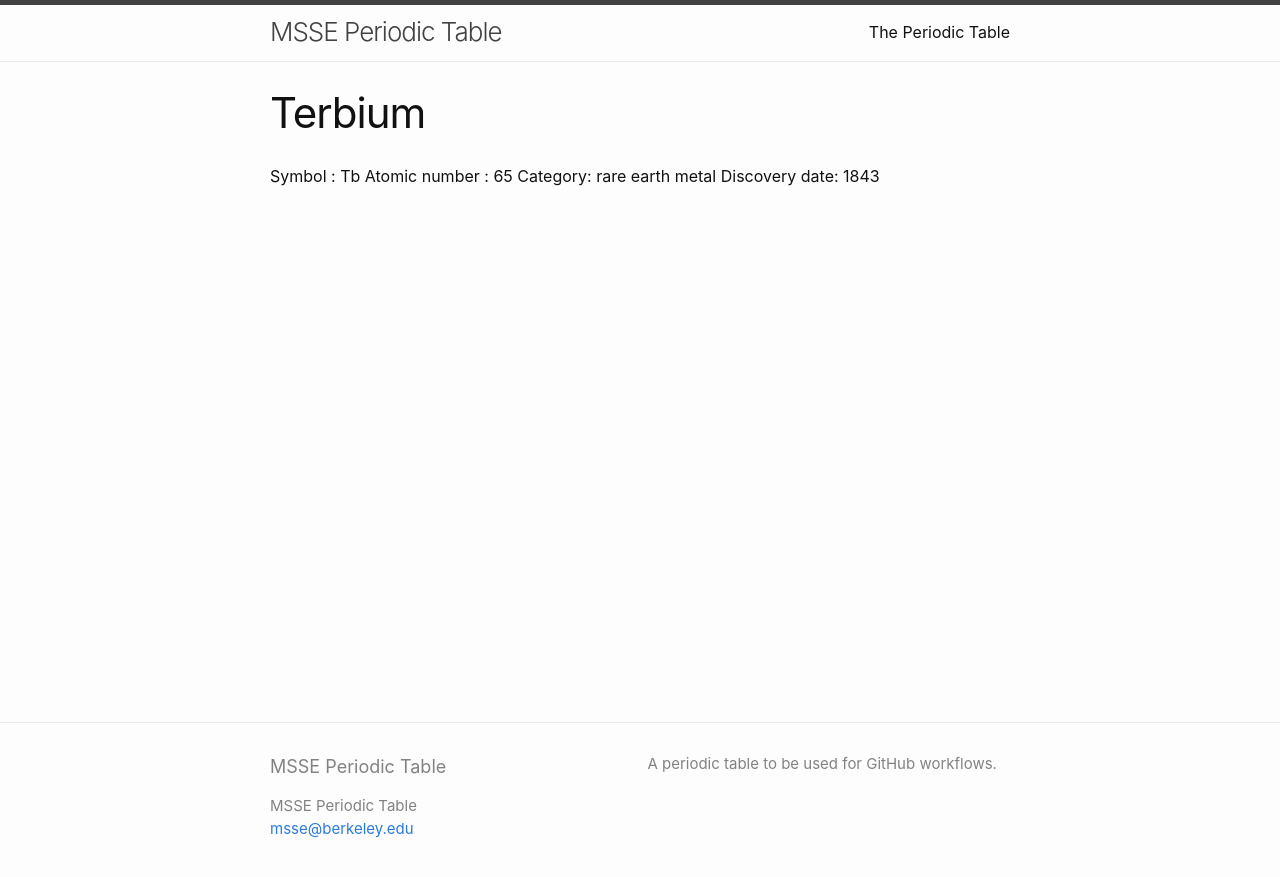
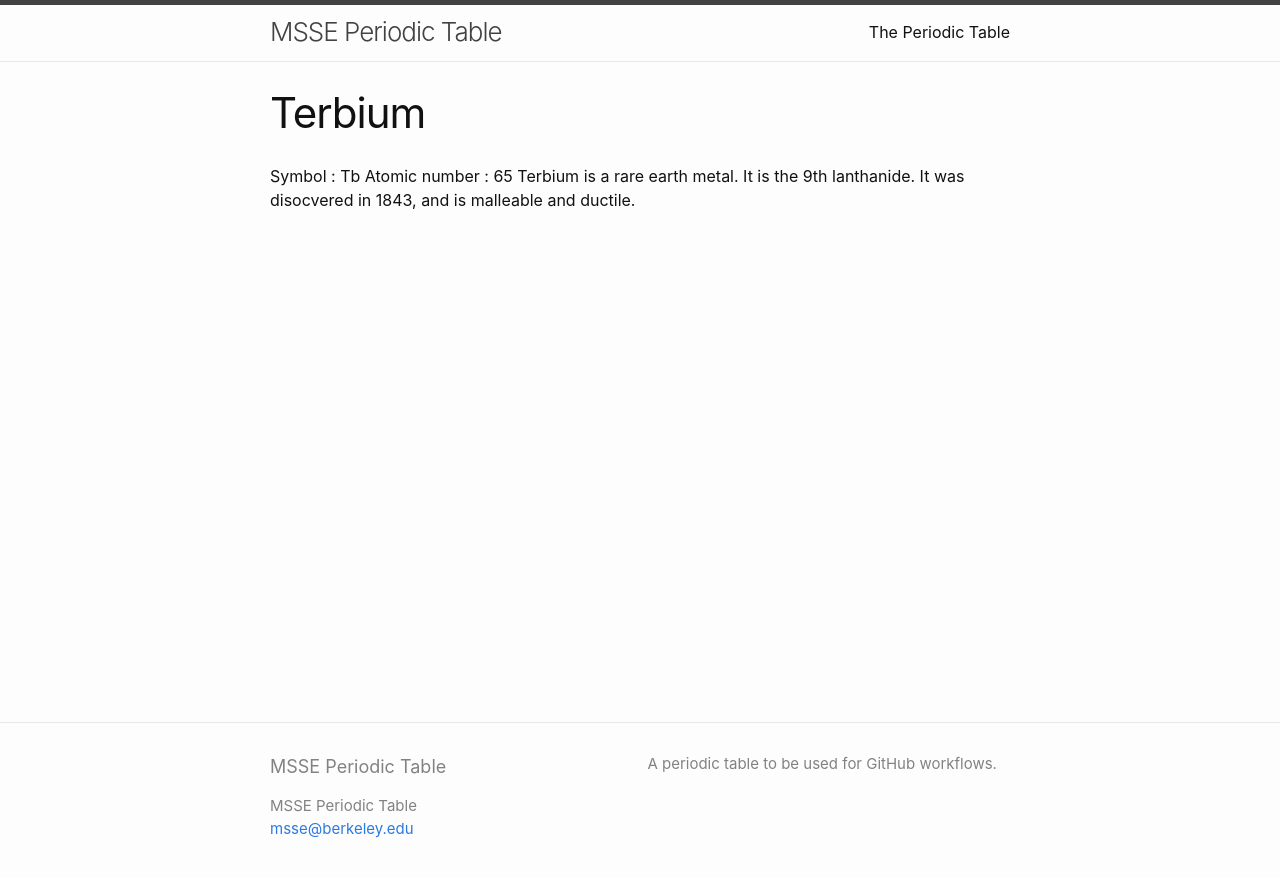
Before and after one commit to msse-chem-280-2023/periodic-table, a Jekyll site: the page built from terbium.md, in a window 1280 px wide. Shown: the top 877 px of the page. Built offline with Jekyll 4.4.1, drawn with Linux system fonts in a browser that asks for light colours.

Commit message:
updated 3 sentences TERBIUM page

```diff
--- a/terbium.md
+++ b/terbium.md
@@ -5,5 +5,5 @@ title: Terbium
 
 Symbol : Tb
 Atomic number : 65
-Category: rare earth metal
-Discovery date: 1843
+Terbium is a rare earth metal. It is the 9th lanthanide.
+It was disocvered in 1843, and is malleable and ductile.
```
